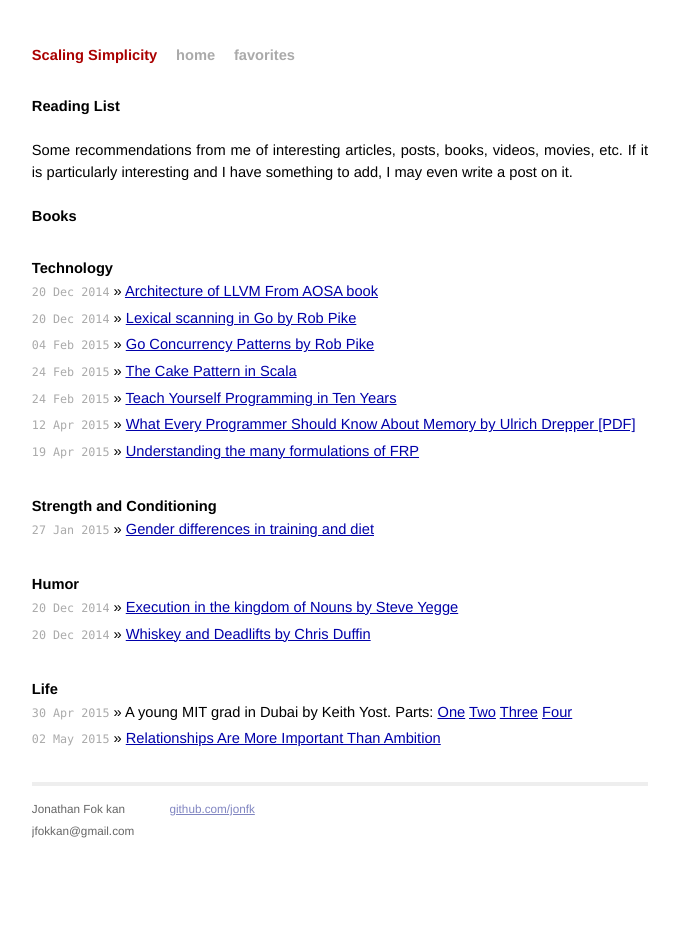
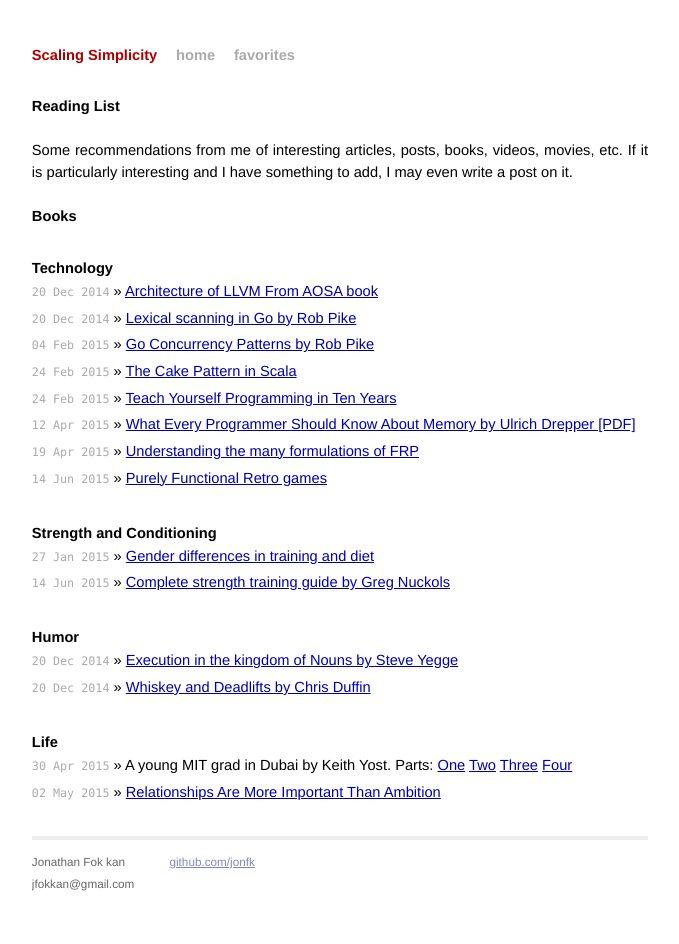
Before and after one commit to jonfk/jonfk.ca, a Jekyll site: the page built from favorites.html, in a window 1280 px wide. Shown: the whole page, without its empty margins (300-979 px from the left). Built offline with Jekyll 4.4.1, drawn with Linux system fonts in a browser that asks for light colours; Markdown is read by kramdown in place of the engine named in the settings.

Commit message:
Added 2 links to favorites

```diff
--- a/favorites.html
+++ b/favorites.html
@@ -22,11 +22,13 @@ url: favorites
     <li><span>24 Feb 2015</span> &raquo; <a href="http://norvig.com/21-days.html">Teach Yourself Programming in Ten Years</a></li>
     <li><span>12 Apr 2015</span> &raquo; <a href="https://people.freebsd.org/~lstewart/articles/cpumemory.pdf">What Every Programmer Should Know About Memory by Ulrich Drepper [PDF]</a></li>
     <li><span>19 Apr 2015</span> &raquo; <a href="https://www.youtube.com/watch?v=Agu6jipKfYw">Understanding the many formulations of FRP</a></li>
+    <li><span>14 Jun 2015</span> &raquo; <a href="http://prog21.dadgum.com/23.html">Purely Functional Retro games</a></li>
   </ul>
 
   <h3>Strength and Conditioning</h3>
   <ul class="posts">
     <li><span>27 Jan 2015</span> &raquo; <a href="http://www.strengtheory.com/gender-differences-in-training-and-diet/">Gender differences in training and diet</a></li>
+    <li><span>14 Jun 2015</span> &raquo; <a href="http://www.strengtheory.com/complete-strength-training-guide/">Complete strength training guide by Greg Nuckols</a></li>
   </ul>
 
   <h3>Humor</h3>
```
